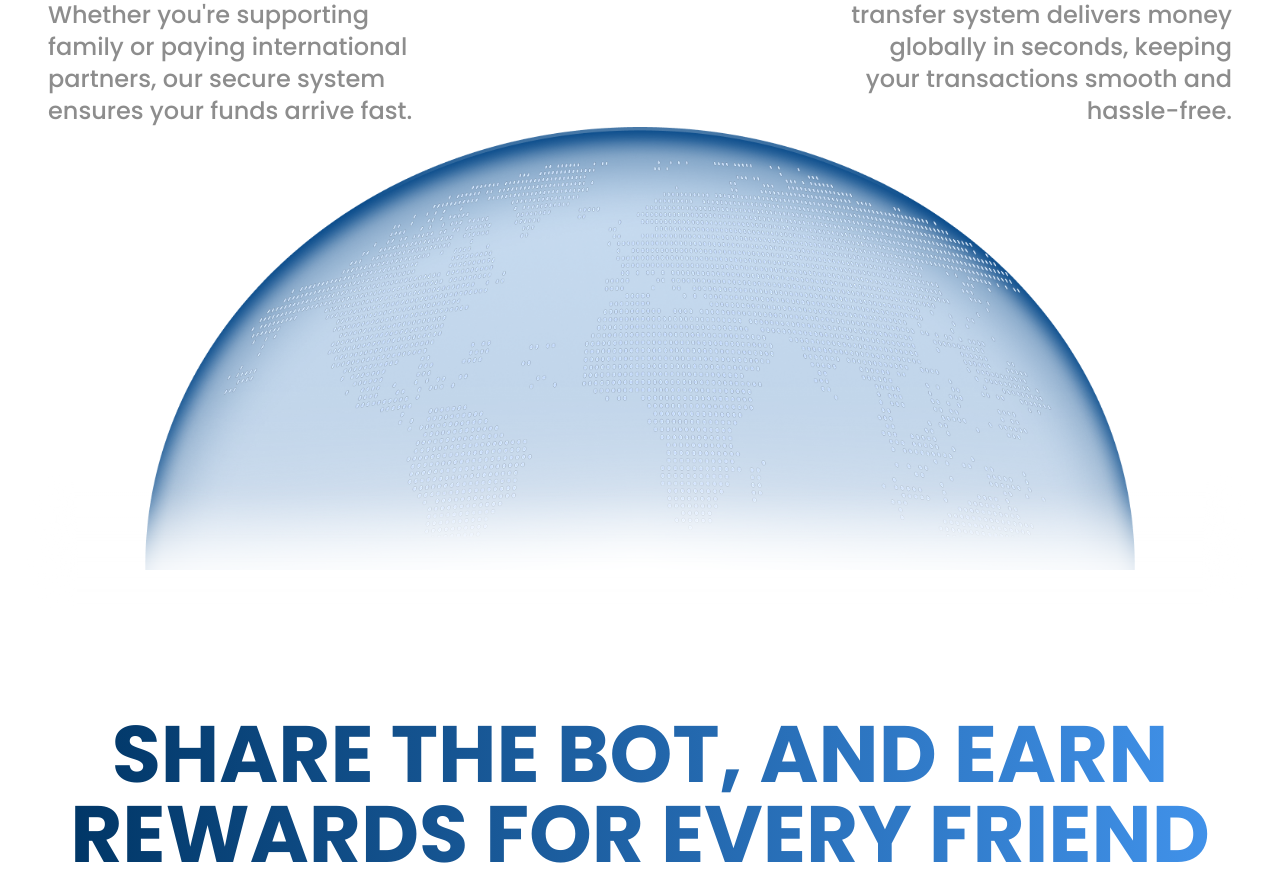
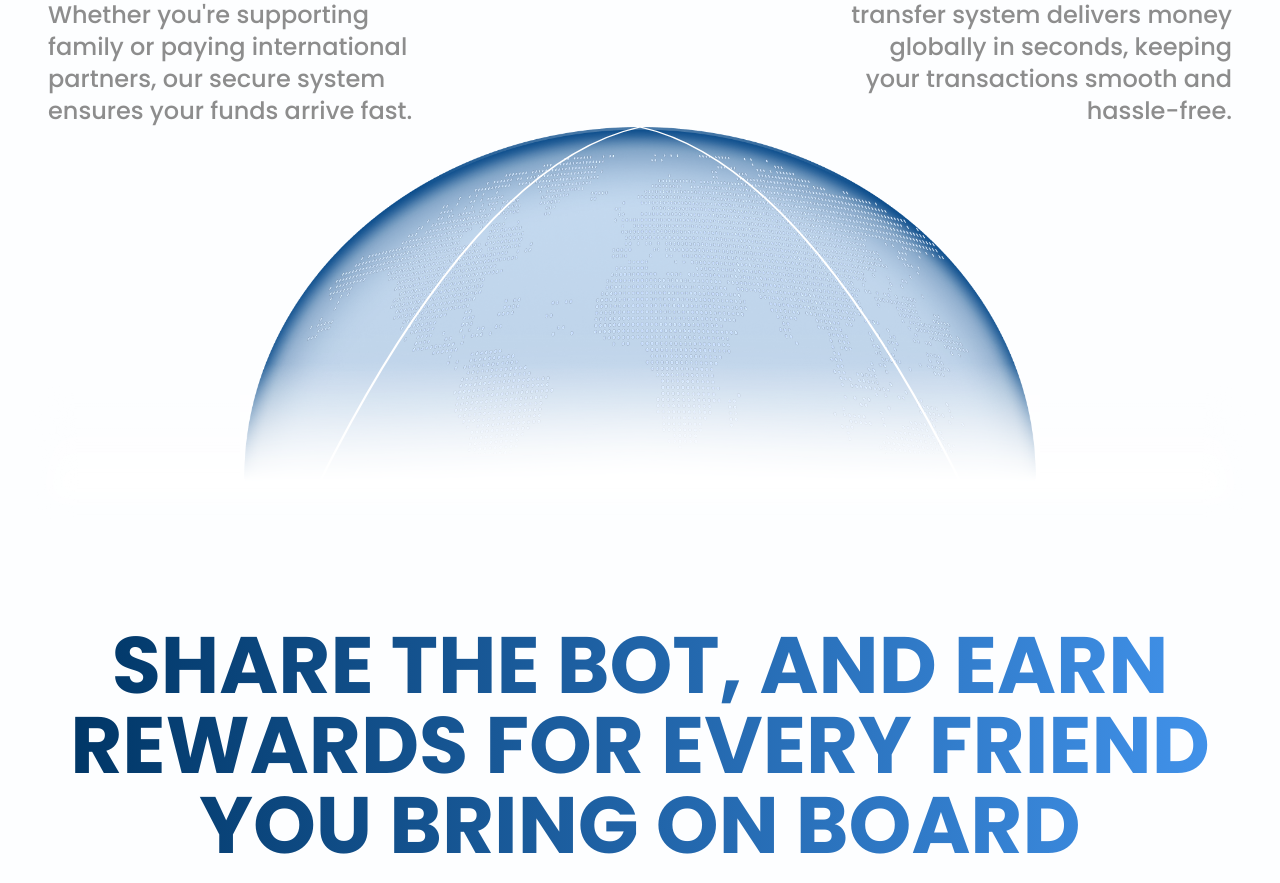
Before and after one commit to lydia-19/chapagram, a Next.js app: page / in a window 1280 px wide. Shown: the part 4042-4925 px from the top of the page. Built offline with nearby package versions, Linux system fonts and the light colour scheme.

Commit message:
feat: add GlobeWithArcs component and implement arc-pulse animation

```diff
--- /dev/null
+++ b/src/app/components/common/GlobeWithArcs/index.tsx
@@ -0,0 +1,43 @@
+import Image from "next/image";
+
+const GlobeWithArcs = () => {
+  const arcPaths = [
+    // Left side arcs
+    { d: "M10,100 Q30,10 50,0", delay: "0s" },
+    // Right side arcs
+    { d: "M90,100 Q70,10 50,0", delay: "0.5s" },
+  ];
+
+  return (
+    <div className="relative overflow-hidden rounded-lg">
+      <Image
+        src="/images/half-globe.png"
+        alt="Half Globe"
+        width={800}
+        height={355}
+        className="relative z-10 h-auto"
+      />
+
+      {/* SVG Container for Arcs */}
+      <svg
+        className="pointer-events-none absolute inset-0 z-20 h-full w-full"
+        viewBox="0 0 100 100"
+        preserveAspectRatio="none"
+      >
+        {arcPaths.map((arc, index) => (
+          <path
+            key={index}
+            d={arc.d}
+            fill="none"
+            stroke="white"
+            strokeWidth={0.3}
+            className="animate-arc-pulse"
+            style={{ animationDelay: arc.delay }}
+          />
+        ))}
+      </svg>
+    </div>
+  );
+};
+
+export default GlobeWithArcs;
--- a/src/app/components/features/Global/index.tsx
+++ b/src/app/components/features/Global/index.tsx
@@ -1,10 +1,10 @@
 import Heading from "@components/ui/Heading";
 import Paragraph from "@components/ui/Paragraph";
-import Image from "next/image";
 import {
   useScrollAnimation,
   getAnimationClasses,
 } from "@/hooks/useScrollAnimation";
+import GlobeWithArcs from "@components/common/GlobeWithArcs";
 
 const Global = () => {
   const titleAnimation = useScrollAnimation();
@@ -61,6 +61,7 @@ const Global = () => {
           </Paragraph>
         </div>
       </div>
+
       <div className="relative flex justify-center">
         <div
           ref={imageAnimation.ref}
@@ -70,12 +71,8 @@ const Global = () => {
             imageAnimation.isVisible,
           )}
         >
-          <Image
-            src="/images/half-globe.png"
-            alt="Global"
-            width={1000}
-            height={1000}
-          />
+          <GlobeWithArcs />
+
           <div className="pointer-events-none absolute -bottom-5 left-0 h-24 w-full bg-gradient-to-t from-white to-transparent blur-md" />
         </div>
       </div>
--- a/src/app/globals.css
+++ b/src/app/globals.css
@@ -23,6 +23,7 @@ body {
   -webkit-font-smoothing: antialiased;
   -moz-osx-font-smoothing: grayscale;
   overflow-x: hidden;
+  background-color: #fdfeff;
 }
 
 h1,
--- a/tailwind.config.ts
+++ b/tailwind.config.ts
@@ -8,6 +8,9 @@ export default {
   ],
   theme: {
     extend: {
+      animation: {
+        "arc-pulse": "arc-pulse 4s linear infinite",
+      },
       colors: {
         blue: {
           gradient1: "#003666",
```
Also changed, not shown: src/app/animations.css (+19 -0 lines), public/images/half-globe.png.
